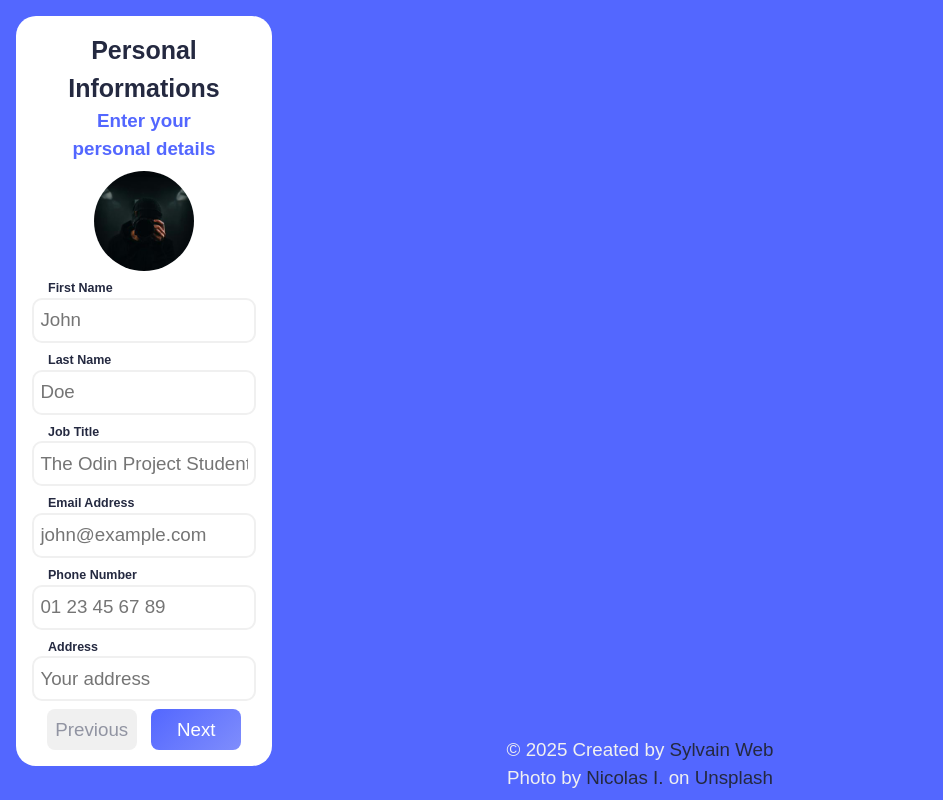
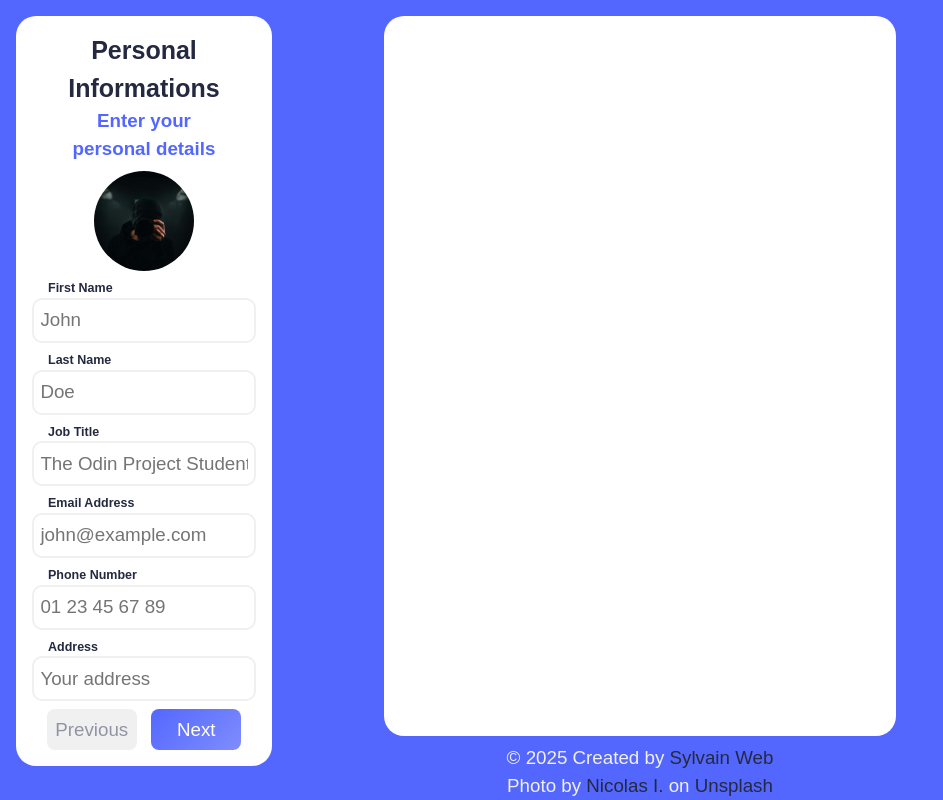
Before and after one commit to SylvainPS78/odin-cv-application, a React (Vite) app: page / in a window 1280 px wide. Shown: the whole page, without its empty margins (0-943 px from the left). Built offline with nearby package versions, Linux system fonts and the light colour scheme; a web font is replaced by a local one.

Commit message:
FEAT Create empty CV preview component

```diff
--- a/src/assets/components/CVForm.jsx
+++ b/src/assets/components/CVForm.jsx
@@ -1,5 +1,6 @@
 import React from "react";
 import InputField from "./InputField";
+import CVPreview from "./CVPreviem.jsx";
 import Button from "./Button";
 import { formList } from "../../constants/formConfig.js";
 import { useFormNavigation } from "../../hooks/useFormNavigation.js";
@@ -20,6 +21,7 @@ const CVForm = () => {
   } = useFormNavigation(formList);
 
   return (
+    <>
       <aside className="input-form-container" role="form" aria-label="CV Form">
         <form onKeyDown={handleKeyDown}>
           <div className="input-section">
@@ -63,7 +65,9 @@ const CVForm = () => {
                   <div key={index} className="saved-object-item">
                     <Button
                       variant="delete"
-                    onClick={() => handleRemoveFromList(currentForm.id, index)}
+                      onClick={() =>
+                        handleRemoveFromList(currentForm.id, index)
+                      }
                       ariaLabel={`Delete ${object.localization} - ${object.topic}`}
                       title={`Delete ${object.localization} - ${object.topic}`}
                     >
@@ -126,6 +130,10 @@ const CVForm = () => {
           </div>
         </form>
       </aside>
+      <main>
+        <CVPreview></CVPreview>
+      </main>
+    </>
   );
 };
 
--- a/src/assets/components/CVPreviem.jsx
+++ b/src/assets/components/CVPreviem.jsx
@@ -0,0 +1,7 @@
+import React from "react";
+
+const CVPreview = () => {
+  return <div className="cv-preview-container"></div>;
+};
+
+export default CVPreview;
--- a/src/assets/styles/App.css
+++ b/src/assets/styles/App.css
@@ -202,4 +202,15 @@
 .user-picture {
   margin: 0.5rem auto;
   border-radius: 50%;
+}
+
+.cv-preview-container {
+  background-color: #ffffff;
+  width: 40vw;
+  padding: 1rem;
+  border-radius: 20px;
+  position: absolute;
+  top: 1rem;
+  left: 30vw;
+  height: calc(94vh - 2rem);
 }/*# sourceMappingURL=App.css.map */
--- a/src/assets/styles/App.scss
+++ b/src/assets/styles/App.scss
@@ -234,3 +234,18 @@
   margin: 0.5rem auto;
   border-radius: 50%;
 }
+
+// ==============================================
+// CV Preview
+// ==============================================
+
+.cv-preview-container {
+  background-color: $white;
+  width: 40vw;
+  padding: $spacing-sm;
+  border-radius: $container-radius;
+  position: absolute;
+  top: $spacing-sm;
+  left: 30vw;
+  height: calc(94vh - 2 * $spacing-sm);
+}
--- a/src/assets/styles/index.css
+++ b/src/assets/styles/index.css
@@ -128,4 +128,5 @@ footer {
   width: 100%;
   font-family: "Montserrat", Arial, sans-serif;
   font-size: clamp(12px, 1.5vw + 0.375rem, 18.75px);
+  max-height: 6vh;
 }/*# sourceMappingURL=index.css.map */
--- a/src/assets/styles/index.scss
+++ b/src/assets/styles/index.scss
@@ -158,4 +158,5 @@ footer {
   width: 100%;
   font-family: $font-body;
   font-size: $font-size-small;
+  max-height: 6vh;
 }
```
Also changed, not shown: 2 other files (tests, documents, lock files or other folders). Lines whose indentation alone changed are shown as unchanged.
